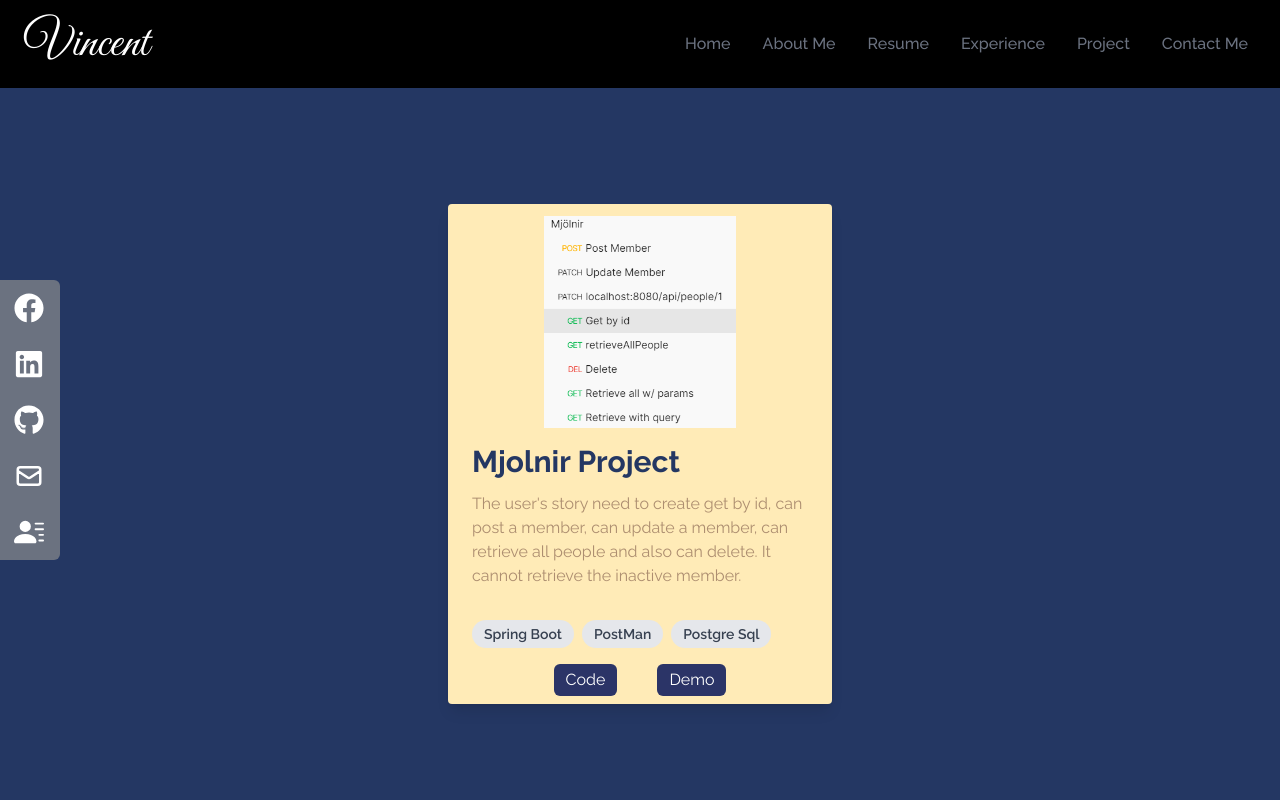
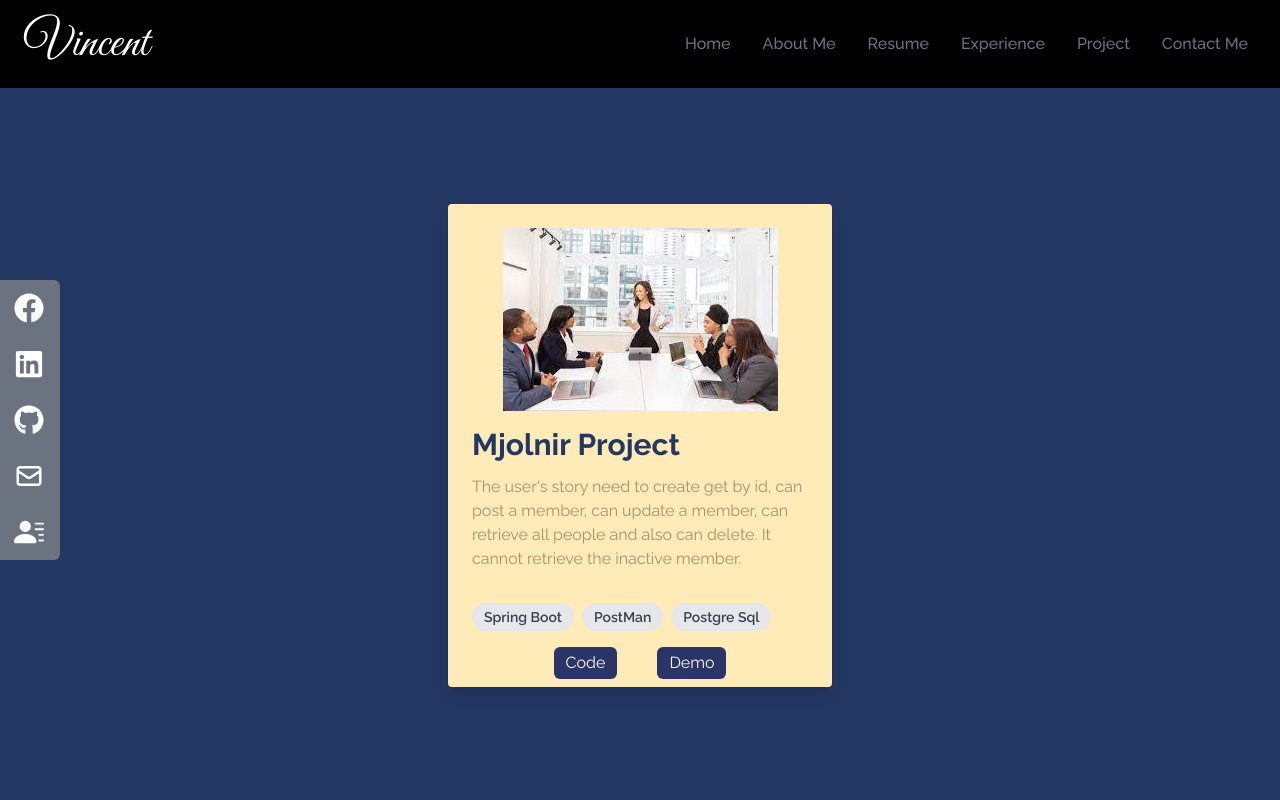
Before and after one commit to AlexMataac/my-portfolio, a React (Create React App) app: page /project in a window 1280 px wide. Shown: the top 800 px of the page. Built offline with nearby package versions, Linux system fonts and the light colour scheme.

Commit message:
update images

```diff
--- a/src/components/Card.jsx
+++ b/src/components/Card.jsx
@@ -1,5 +1,5 @@
 import React from 'react';
-import MjolnirProject from '../assets/mjolnir.PNG';
+import MjolnirProject from '../assets/images.jpg';
 import { Link } from 'react-router-dom';
 
 const Card = (props) => {
@@ -8,8 +8,8 @@ const Card = (props) => {
     props.load()
   }
   return (
-    <div class="max-w-sm rounded overflow-hidden shadow-lg bg-[#FFEBB7] mt-5 mb-5">
-      <img class="w-6/12 m-auto mt-3" src={MjolnirProject} alt="" />
+    <div class="max-w-sm rounded overflow-hidden shadow-lg bg-[#FFEBB7] mt-5 mb-6">
+      <img class="m-auto mt-6" src={MjolnirProject} alt="" />
       <div class="px-6 py-4">
         <div class="font-bold text-3xl text-[#243763] mb-3">Mjolnir Project</div>
         <p class="text-[#AD8E70] text-base">
--- a/src/components/Experience.jsx
+++ b/src/components/Experience.jsx
@@ -8,6 +8,7 @@ import Java from '../assets/Java.png';
 import Springboot from '../assets/springboot.png';
 import PostgreSql from '../assets/Postgre sql.png';
 import Github from '../assets/github.png';
+import Tailwind from '../assets/tailwind.png';
 
 
 const Experience = () => {
@@ -61,6 +62,12 @@ const Experience = () => {
             title: 'Git Hub',
             style: 'shadow-green-500'
         },
+        {
+            id: 9,
+            src: Tailwind,
+            title: 'Tailwind',
+            style: 'shadow-violet-500'
+        }
     ]
   return (
     <div
--- a/src/components/Footer.jsx
+++ b/src/components/Footer.jsx
@@ -22,7 +22,7 @@ const Footer = () => {
                 <FaLinkedin size={30}/>
                 </>
             ),
-            href: 'https://linkedin.com',
+            href: 'https://www.linkedin.com/in/alex-john-vincent-mataac-55192a22a/',
         },
         {
             id: 3,
--- a/src/components/Home.jsx
+++ b/src/components/Home.jsx
@@ -1,12 +1,16 @@
-import React from 'react';
+import React, {useState} from 'react';
+import axios from 'axios';
+
 import Me from '../img/hero.JPG';
 import {MdOutlineKeyboardArrowRight} from 'react-icons/md';
 import { Button, Link } from 'react-scroll';
 import Typewriter from 'typewriter-effect';
 import {MdDownload} from 'react-icons/md';
 import PDF from '../assets/CV - Alex John Vincent Mataac.pdf'
+import { useEffect } from 'react';
 
 const Home = () => {
+
   return (
     <div name="home"
     className='flex p-64 px-1 w-full md:py-48 bg-[#243763]'>
```
Also changed, not shown: src/assets/images.jpg (added).
